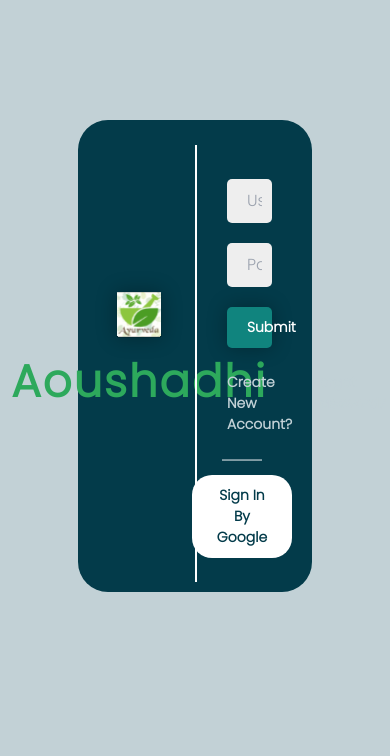
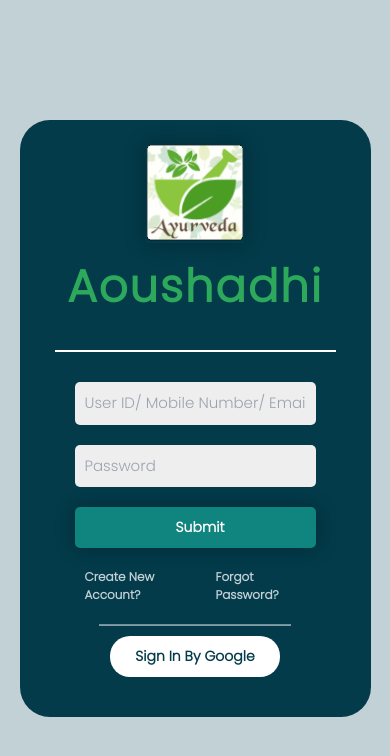
Before and after one commit to lalitmohit/Aoushadi-Frontend, a React (Create React App) app: page / in a window 390 px wide. Shown: the top 756 px of the page. Built offline with nearby package versions, Linux system fonts and the light colour scheme.

Commit message:
Made responsive login page

```diff
--- a/src/Components/Client/Login/Login.css
+++ b/src/Components/Client/Login/Login.css
@@ -63,7 +63,6 @@
   cursor: pointer;
   border-left: 2px solid white;
 }
-
 .Input-Login {
   display: flex;
   flex-direction: column;
@@ -81,6 +80,54 @@
   font-size: 16px;
   width: 90%;
 }
+@media screen and (max-width: 1280px) {
+  .Container-Login {
+    flex-wrap: wrap;
+    height: 100%;
+    margin-bottom: 20px;
+  }
+  .Logo-Login {
+    width: 65%;
+  }
+  .Form-Login {
+    border-left: 0px solid transparent;
+    border-top: 2px solid white;
+    width: 70%;
+    height: 50%;
+  }
+}
+@media screen and (max-width: 945px) {
+  .Container-Login {
+    width: 70%;
+    margin-left: 15%;
+  }
+  .Form-Login {
+    border-left: 0px solid transparent;
+    border-top: 2px solid white;
+    width: 80%;
+    height: 50%;
+  }
+  .Authentication-Login{
+    width: 75%;
+  }
+}
+@media screen and (max-width: 761px) {
+  .Container-Login {
+    width: 80%;
+    margin-left: 10%;
+  }
+  .Form-Login {
+    border-left: 0px solid transparent;
+    border-top: 2px solid white;
+    width: 90%;
+    height: 50%;
+  }
+  .Authentication-Login{
+    width: 75%;
+  }
+}
+
+
 
 .Para-Login {
   display: flex;
@@ -153,3 +200,44 @@
   font-weight: 600;
   font-size: 14px;
 }
+@media screen and (max-width: 570px) {
+  .Container-Login {
+    width: 90%;
+    margin-left: 5%;
+  }
+  .Form-Login {
+    border-left: 0px solid transparent;
+    border-top: 2px solid white;
+    width: 95%;
+    height: 50%;
+  }
+  .Input-Login input{
+    padding-left: 10px;
+    width: 100%;
+    /* font-size: 15px; */
+  }
+  .Input-Login button{
+    width: 100%;
+  }
+  .Authentication-Login{
+    width: 75%;
+  }
+}
+
+@media screen and (max-width: 460px) {
+
+  .Input-Login input{
+    font-size: 15px;
+    /* padding-left: 0px; */
+    margin-left: 0px;
+  }
+  .Input-Login button{
+    margin-left: 0px
+  }
+  .Para-Login p {
+    font-size: 12px;
+  }
+  .Authentication-Login{
+    width: 75%;
+  }
+}
```
